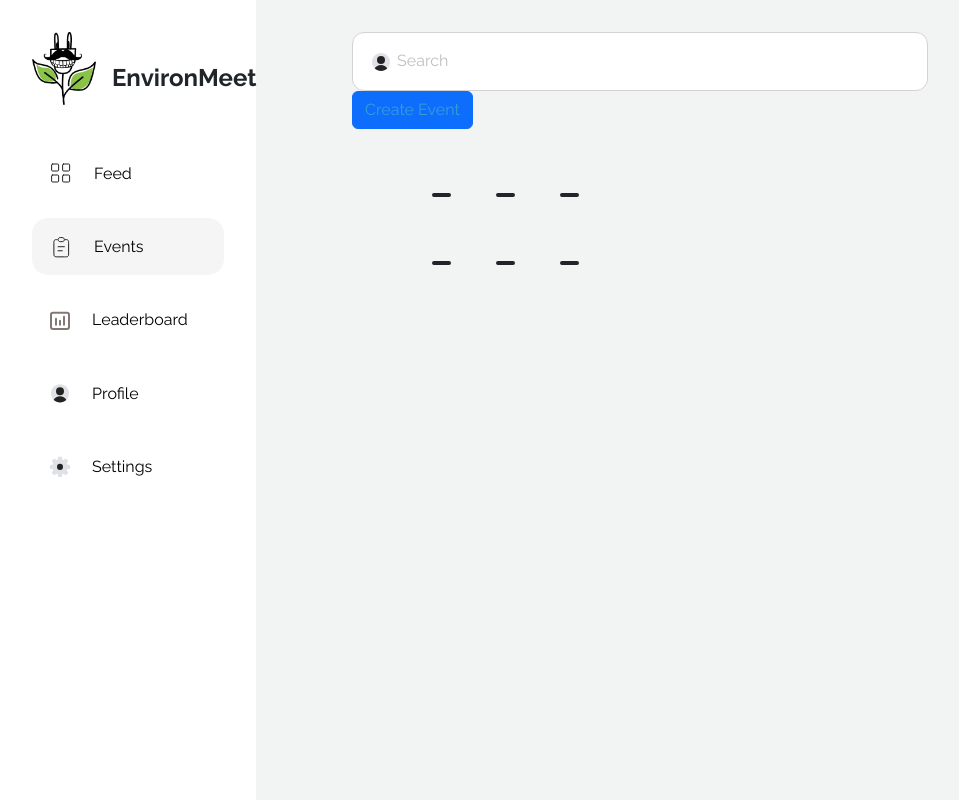
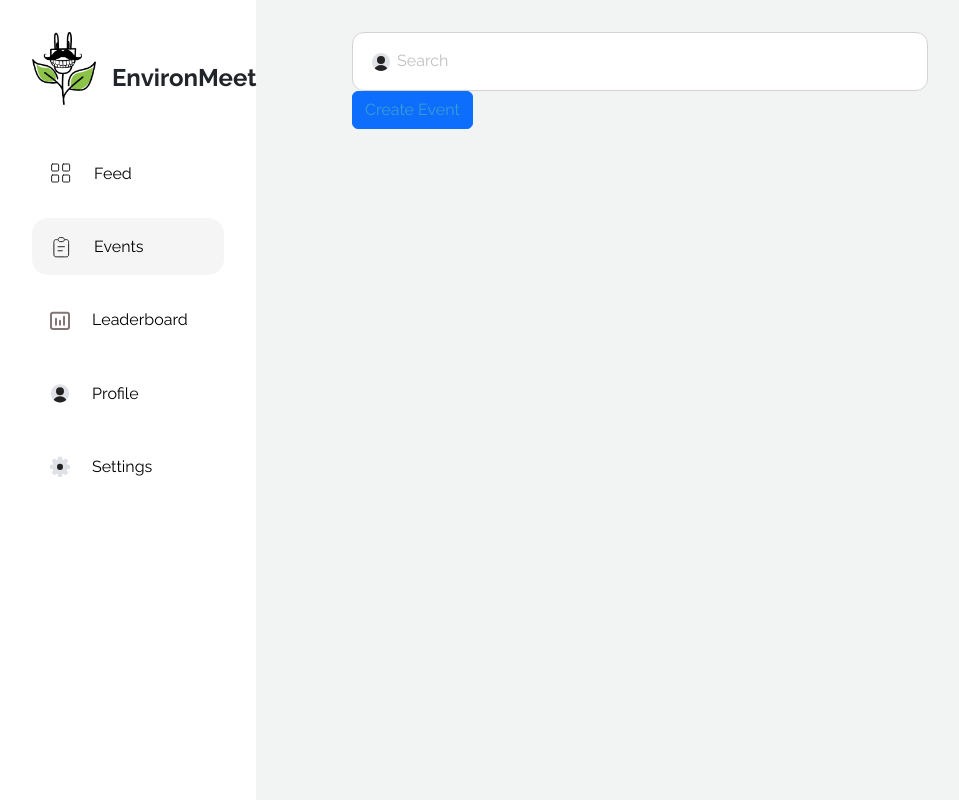
Before and after one commit to RohanSenthil/EnvironMeet, a Flask app: page /events in a window 1280 px wide. Shown: the whole page, without its empty margins (0-959 px from the left). Run offline with Flask 3, Linux system fonts and the light colour scheme.

Commit message:
Pullisic events
I am doing stuff for events for the 10000th time

```diff
--- a/app/__init__.py
+++ b/app/__init__.py
@@ -3,7 +3,6 @@ from flask_migrate import Migrate
 from database.models import db
 from database.tools import generate_uri_from_file
 import os
-
 app = Flask(__name__)
 
 # DB Config
--- a/app/templates/addevents.html
+++ b/app/templates/addevents.html
@@ -1,6 +1,6 @@
 {% extends "user_base.html" %}
 {% set active_page = "events" %}
-{% from '_formhelpers.html' import render_field %}
+{% from 'includes/_formhelpers.html' import render_field %}
 {% block title %} EnvironMeet - Create Events Page {% endblock %}
 {% block head %}
 <link rel="stylesheet" href="../../static/styles/events.css">
--- a/app/templates/events.html
+++ b/app/templates/events.html
@@ -23,45 +23,20 @@
         <a class="btn btn-primary" href="events/add" role="button">Create Event</a>
     </div>
     <div class="EventsContainer1">
-        <div class="EventsBox1">
-        </div>
-        <div class="EventsBox1">
-<!--            <img src="https://static1.straitstimes.com.sg/s3fs-public/styles/large30x20/public/articles/2022/11/30/ECBP120-20Credit20-20Clean202620Green20Singapore.jpg?VersionId=7WgZ2NnpL8NauFXNwWmrndsUACx0t3vw" class="images">-->
-<!--            <p class="title">Beach Cleanup at East Coast Park</p>-->
-<!--            <p>Saturday, 17 June at 9am</p>-->
-<!--            <p>Free</p>-->
-<!--            <p class="Organiser">By: East Coast GRC</p>-->
-        </div>
-        <div class="EventsBox1">
-<!--            <img src="https://images.squarespace-cdn.com/content/v1/5e280cf36a6c054956c3b3a1/1589347525809-DM9XCOZK7LWYCNNTVMLW/9-10%2BNov%2BWITP%2B%252832%2529-min.jpg?format=1000w" class="images">-->
-<!--            <p class="title">Environmental Workshop</p>-->
-<!--            <p>Saturday, 17 June at 7pm</p>-->
-<!--            <p>Free</p>-->
-<!--            <p class="Organiser">By: National Environmental Agency</p>-->
-        </div>
+<!--        <div class="EventsBox1">-->
+<!--        </div>-->
+<!--        <div class="EventsBox1">-->
+<!--        </div>-->
+<!--        <div class="EventsBox1">-->
+<!--        </div>-->
     </div>
     <div class="EventsContainer1">
-        <div class="EventsBox1">
-<!--            <img src="https://friendofthesea.org/wp-content/uploads/turtle-cover-1-scaled.jpg" class="images">-->
-<!--            <p class="title">Save the Turtles</p>-->
-<!--            <p>Sunday, 19 June at 3pm</p>-->
-<!--            <p>Free</p>-->
-<!--            <p class="Organiser">By: WWF Singapore</p>-->
-        </div>
-        <div class="EventsBox1">
-<!--            <img src="https://www.asaihotels.com/wp-content/uploads/2020/02/the-journal-Recycle-Your-Scrap-Paper-4.jpg" class="images">-->
-<!--            <p class="title">Recycling Workshop</p>-->
-<!--            <p>Monday, 26 June at 3pm</p>-->
-<!--            <p>$10</p>-->
-<!--            <p class="Organiser">By: WMRAS</p>-->
-        </div>
-        <div class="EventsBox1">
-<!--            <img src="https://static1.straitstimes.com.sg/s3fs-public/styles/large30x20/public/articles/2019/01/25/colin-ds-25.jpg?VersionId=_1iaj0OYdPJsqjJ6tUpPE7MbDnyNS484" class="images">-->
-<!--            <p class="title">Tree Planting at Yishun</p>-->
-<!--            <p>Saturday, 24 June at 10am</p>-->
-<!--            <p>Free</p>-->
-<!--            <p class="Organiser">By: Team Trees SG</p>-->
-        </div>
+<!--        <div class="EventsBox1">-->
+<!--        </div>-->
+<!--        <div class="EventsBox1">-->
+<!--        </div>-->
+<!--        <div class="EventsBox1">-->
+<!--        </div>-->
     </div>
 </div>
 
--- a/database/models.py
+++ b/database/models.py
@@ -62,9 +62,9 @@ class Events(db.Model):
 
     __tablename__ = 'events'
 
-    id = db.Column(db.Integer,db.Sequence('events_id_seq'),primary_key=True)
+    id = db.Column(db.Integer, db.Sequence('events_id_seq'), primary_key=True)
     organiser = db.Column(db.String(100))
-    name = db.Column(db.String(100), nullable=False)
+    name = db.Column(db.String(100))
     date = db.Column(db.DateTime)
     price = db.Column(db.Text)
     # price = db.Column(db.Price)
--- a/run.py
+++ b/run.py
@@ -1,4 +1,4 @@
 from app import app
 
 if __name__ == '__main__':
-    app.run()
+    app.run(debug=True)
```
